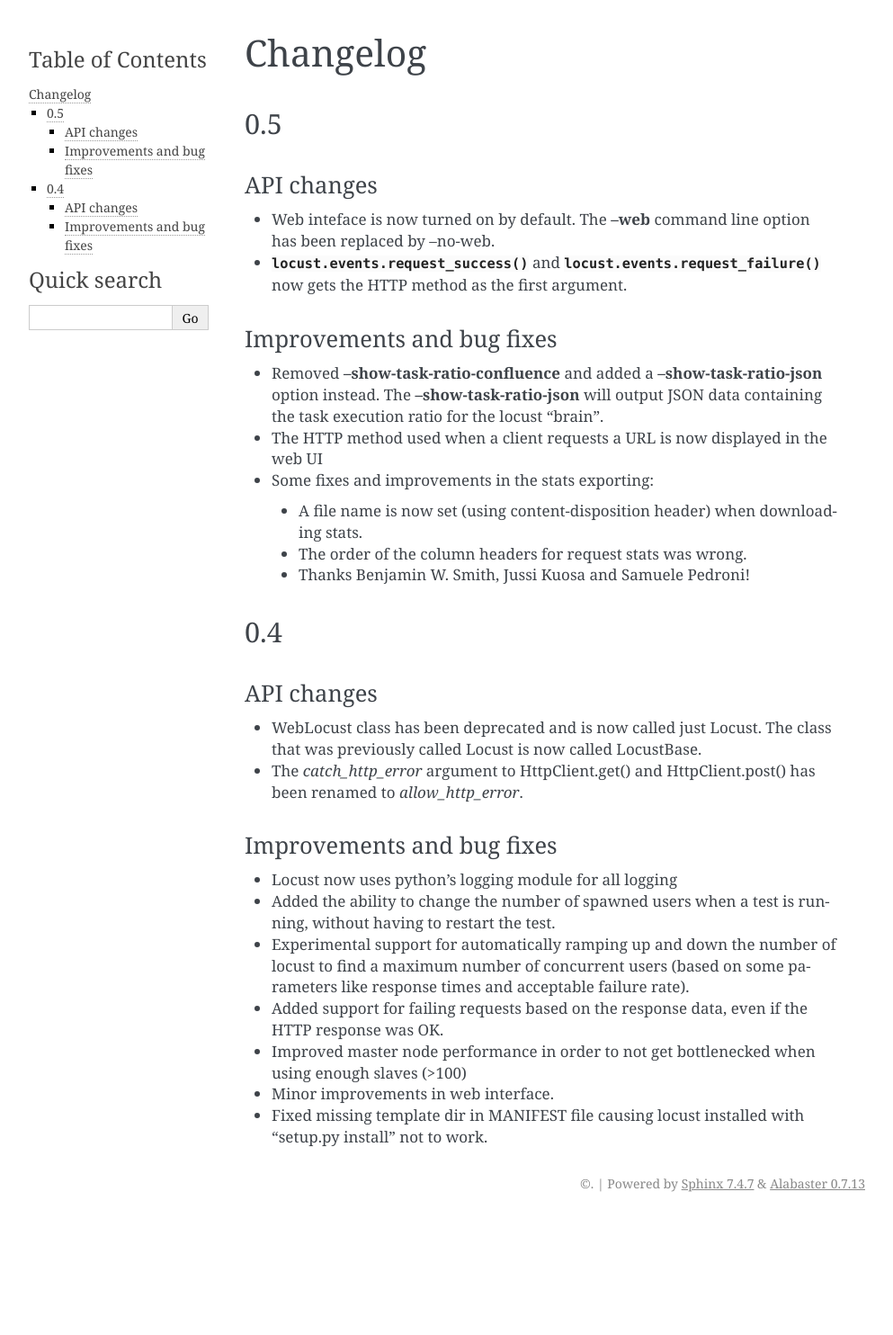
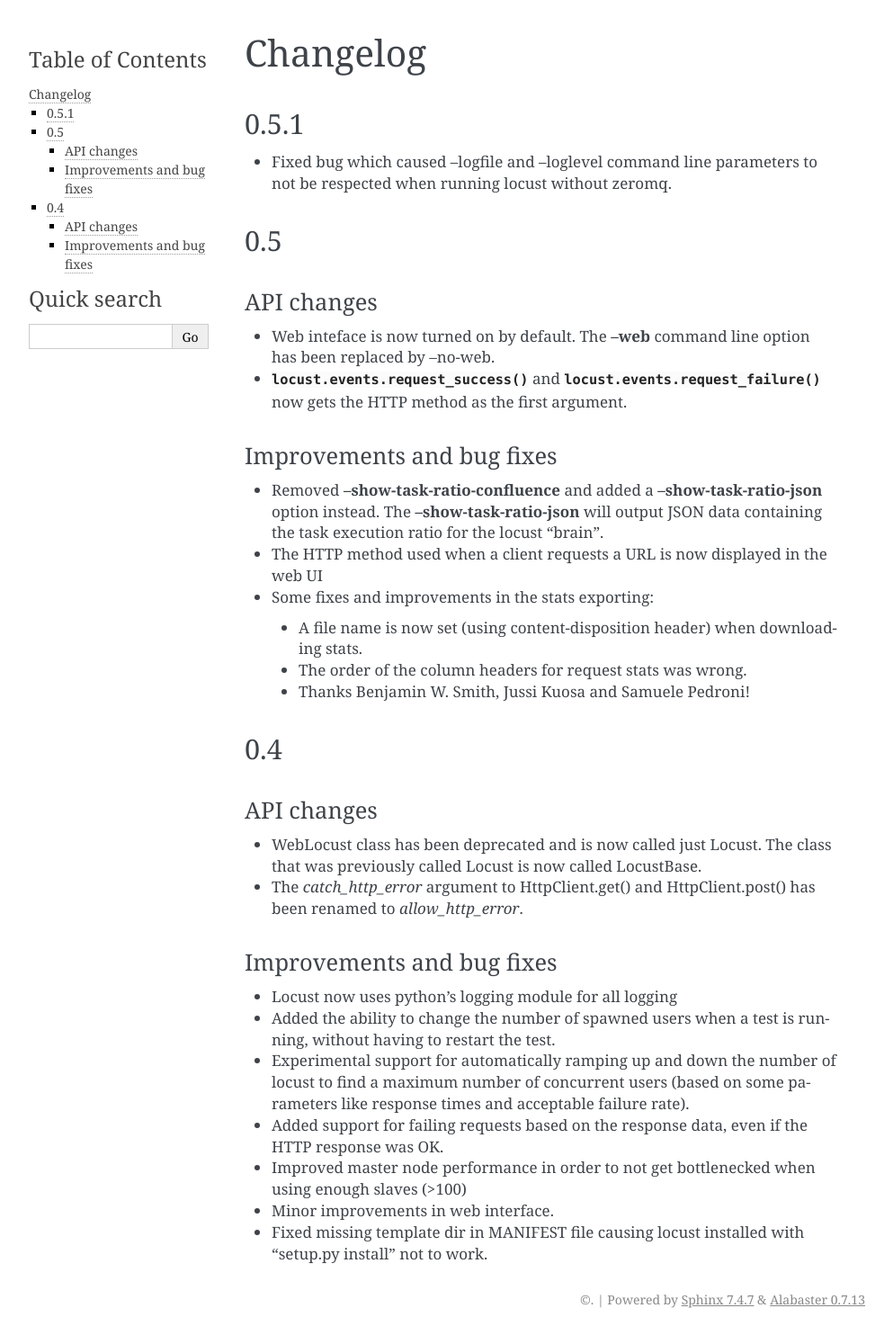
Before and after one commit to locustio/locust, a Sphinx documentation site: the page built from docs/changelog.rst, in a window 1280 px wide. Shown: the whole page at 90% size, without its empty margins (148-1141 px from the left). Built offline with Sphinx 7.4.7, drawn with Linux system fonts in a browser that asks for light colours; before the commit the page ends 1355 px from its top, so only the background shows below that.

Commit message:
Fixed bug which caused --logfile and --loglevel command line parameters to not be respected when running locust without zeromq. This fixes #25.

```diff
--- a/docs/changelog.rst
+++ b/docs/changelog.rst
@@ -1,6 +1,12 @@
 ==========
 Changelog
 ==========
+
+0.5.1
+=====
+
+* Fixed bug which caused --logfile and --loglevel command line parameters to not be respected when running
+  locust without zeromq.
 
 0.5
 ===
```
Also changed, not shown: 1 other file.
